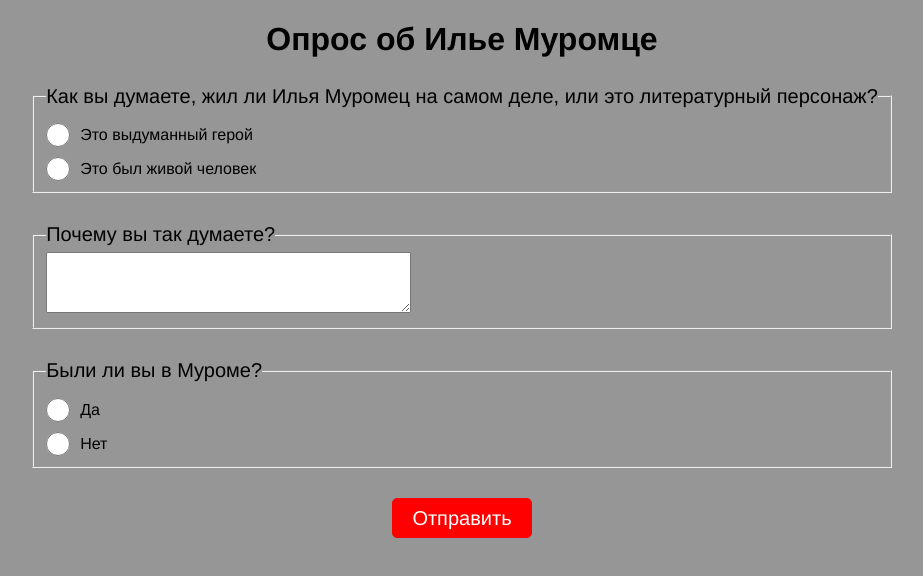
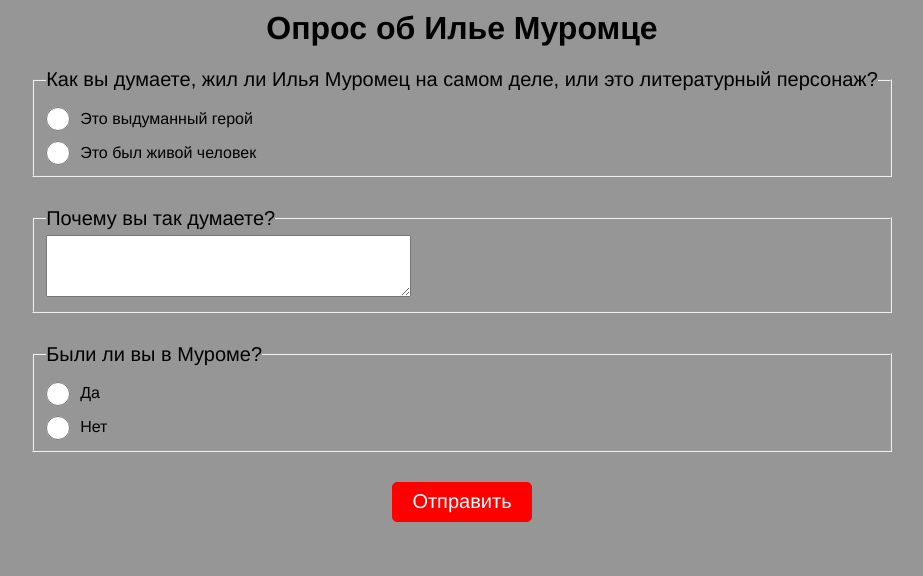
Before and after one commit to InnokentyKedrov/quiz, a plain HTML site: page index.html in a window 1280 px wide. Shown: the whole page, without its empty margins (178-1101 px from the left). Drawn offline with nearby package versions, Linux system fonts and the light colour scheme.

Commit message:
feat: changed any styles

```diff
--- a/style.css
+++ b/style.css
@@ -8,17 +8,19 @@
   background-color: #969696;
   font-family: "Franklin Gothic Medium", "Arial Narrow", Arial, sans-serif;
   margin: 0;
+  padding: 10px;
+  box-sizing: border-box;
 }
 
 .title {
   text-align: center;
+  margin-top: 0;
 }
 
 .form {
   display: flex;
   flex-direction: column;
   gap: 30px;
-  padding: 5px;
 }
 
 .form-check {
```
